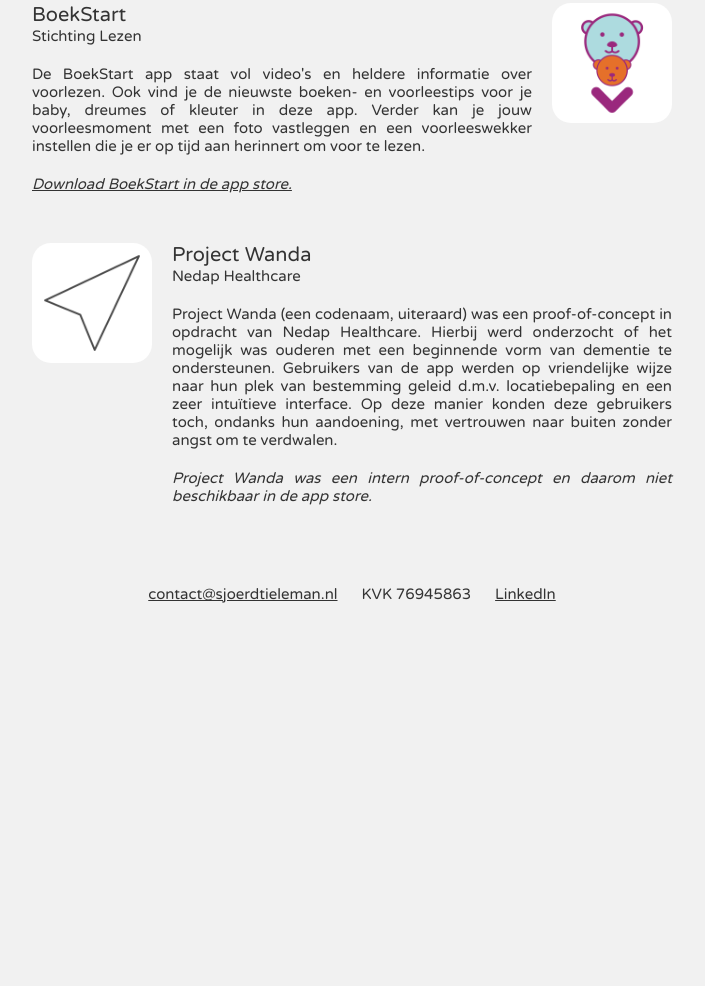
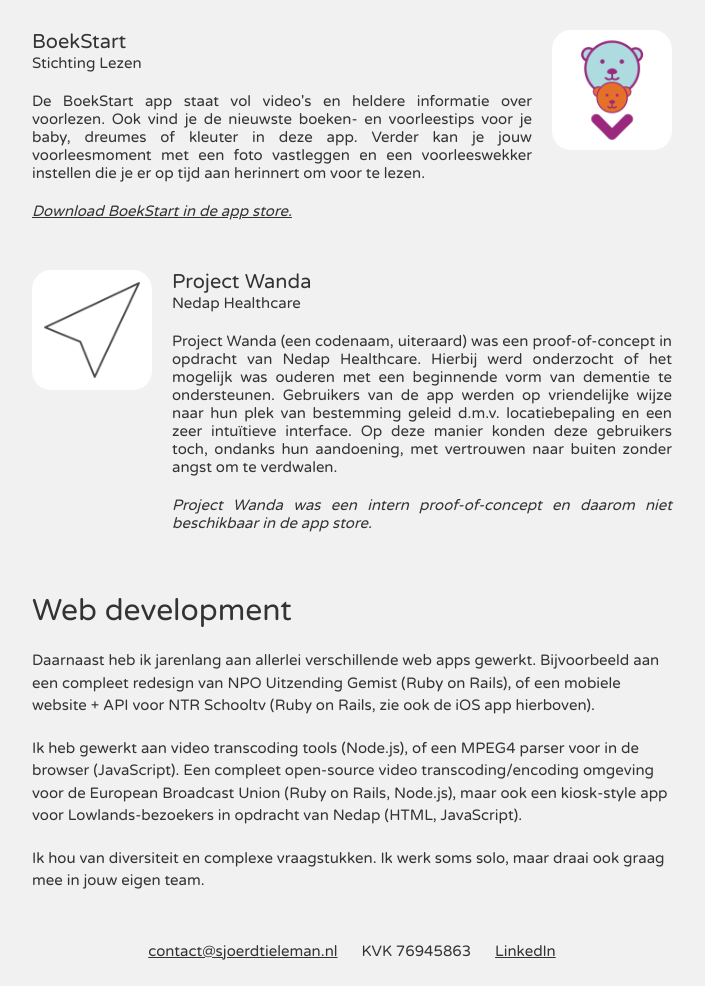
Before and after one commit to tieleman/sjoerdtieleman.nl, a plain HTML site: page index.html in a window 1280 px wide. Shown: the part 1814-2800 px from the top of the page, without its empty margins (288-993 px from the left). Before the commit the page ends 2487 px from the top, so only its background shows below. Drawn offline with Linux system fonts and the light colour scheme.

Commit message:
Add section on web development

```diff
--- a/css/default.css
+++ b/css/default.css
@@ -20,6 +20,10 @@
 
 ul, ol {
   list-style-type: none;
+}
+
+b {
+  font-weight: 600;
 }
 
 h1 {
@@ -77,6 +81,7 @@
 
 main section > p {
   padding-bottom: 2rem;
+  line-height: 1.5;
 }
 
 main section ul#list_of_ios_apps {
@@ -117,6 +122,10 @@
 main section ul#list_of_ios_apps li:nth-child(even) img {
   margin-right: 0;
   margin-left: 2rem;
+}
+
+main section ul#list_of_ios_apps li:last-child {
+  padding-bottom: 0;
 }
 
 footer {
--- a/index.html
+++ b/index.html
@@ -113,6 +113,19 @@
           </li>
         </ul>
       </section>
+
+      <section>
+        <h1>Web development</h1>
+        <p>Daarnaast heb ik jarenlang aan allerlei verschillende web apps gewerkt. Bijvoorbeeld aan een compleet redesign
+          van NPO Uitzending Gemist (Ruby on Rails), of een mobiele website + API voor NTR Schooltv (Ruby on Rails,
+          zie ook de iOS app hierboven).
+        </p>
+        <p>Ik heb gewerkt aan video transcoding tools (Node.js), of een MPEG4 parser voor in de browser (JavaScript). Een compleet
+          open-source video transcoding/encoding omgeving voor de European Broadcast Union (Ruby on Rails, Node.js), maar ook
+          een kiosk-style app voor Lowlands-bezoekers in opdracht van Nedap (HTML, JavaScript).
+        </p>
+        <p>Ik hou van diversiteit en complexe vraagstukken. Ik werk soms solo, maar draai ook graag mee in jouw eigen team.</p>
+      </section>
     </main>
     <footer>
       <ol>
```
